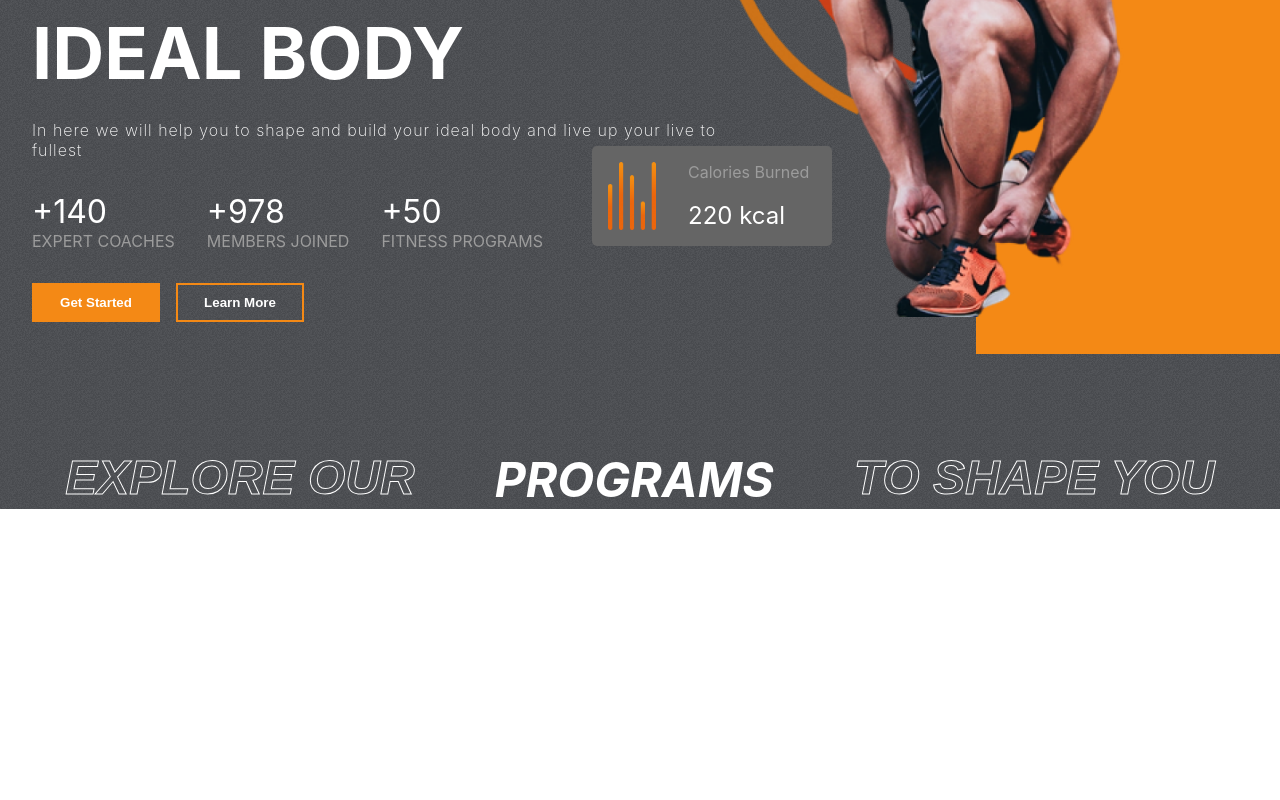
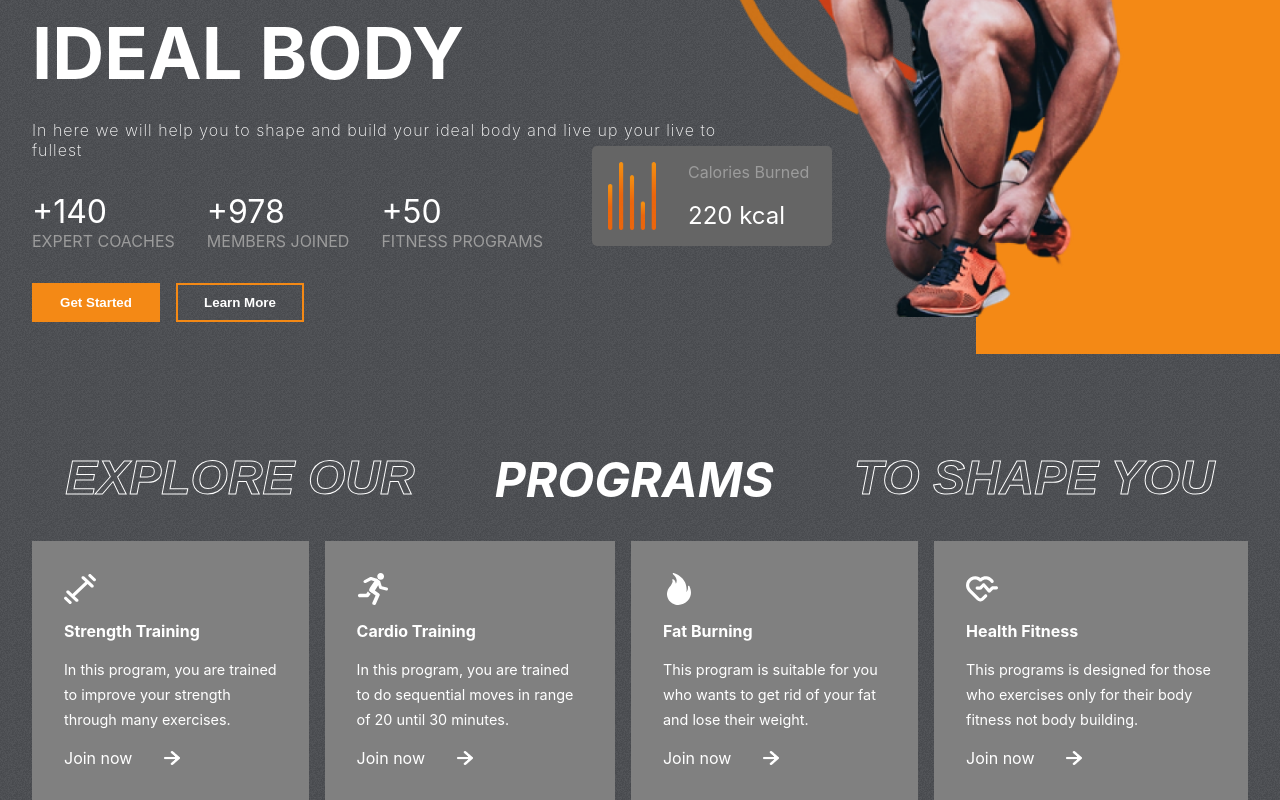
Before and after one commit to eziz-tajiev/fitGym, a React (Vite) app: page / in a window 1280 px wide. Shown: the part 366-1166 px from the top of the page. Before the commit the page ends 875 px from the top, so only its background shows below. Built offline with nearby package versions, Linux system fonts and the light colour scheme.

Commit message:
finished programs card

```diff
--- a/src/components/Programs/Programs.css
+++ b/src/components/Programs/Programs.css
@@ -15,3 +15,49 @@
   text-transform: uppercase;
   font-style: italic;
 }
+
+.programs-categories {
+  display: flex;
+  gap: 1rem;
+}
+
+.category {
+  display: flex;
+  flex-direction: column;
+  background-color: gray;
+  padding: 2rem;
+  gap: 1rem;
+  color: white;
+  justify-content: space-between;
+}
+
+.category > :nth-child(1) {
+  width: 2rem;
+  height: 2rem;
+  fill: white;
+}
+
+.category > :nth-child(2) {
+  font-size: 1rem;
+  font-weight: bold;
+}
+
+.category > :nth-child(3) {
+  font-size: 0.9rem;
+  line-height: 25px;
+}
+
+.join-now {
+  display: flex;
+  align-items: center;
+  gap: 2rem;
+}
+
+.join-now > img {
+  width: 1rem;
+}
+
+.category:hover {
+  background: var(--planCard);
+  cursor: pointer;
+}
--- a/src/components/Programs/Programs.tsx
+++ b/src/components/Programs/Programs.tsx
@@ -1,4 +1,6 @@
 import React from 'react'
+import {programsData} from '../../data/programsData'
+import rightArrow from '../../assets/rightArrow.png'
 import './Programs.css'
 
 const Programs = () => {
@@ -10,6 +12,20 @@
         <span>Programs</span>
         <span className='stroke-text'>To shape you</span>
       </div>
+
+      <div className="programs-categories">
+        {programsData.map((program) => (
+          <div className="category">
+            {program.image}
+            <span>{program.heading}</span>
+            <span>{program.details}</span>
+            <div className="join-now">
+              <span>Join now</span>
+              <img src={rightArrow} alt="" />
+            </div>
+          </div>
+        ))}
+      </div>
     </div>
   )
 }
--- a/src/data/programsData.js
+++ b/src/data/programsData.tsx
@@ -1,4 +1,12 @@
-export const programsData = [
+import React from 'react'
+
+type TData = {
+  image: React.ReactNode
+  heading: string
+  details: string
+}
+
+export const programsData: TData[] = [
   {
     image: (
       <svg
```
